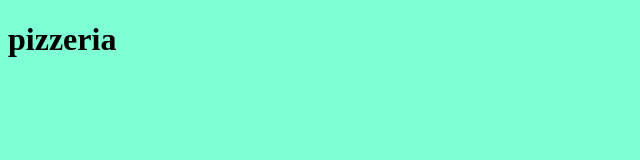
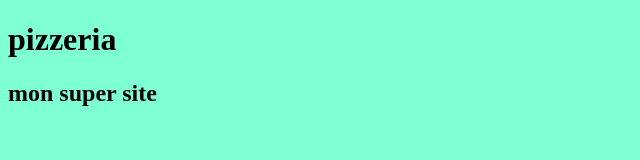
Before and after one commit to Loic-74/pizzamore, a plain HTML site: page index.html in a window 1280 px wide. Shown: the whole page, without its empty margins (0-640 px from the left). Drawn offline with Linux system fonts and the light colour scheme.

Commit message:
ajour d'un h2 sur mon site

```diff
--- a/index.html
+++ b/index.html
@@ -8,6 +8,7 @@
   </head>
   <body>
     <h1>pizzeria</h1>
+    <h2>mon super site</h2>
 
     <script src="main.js"></script>
   </body>
```
